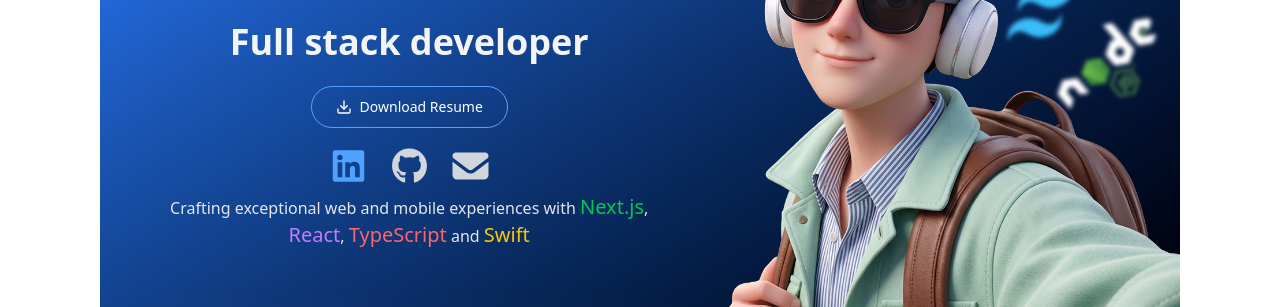
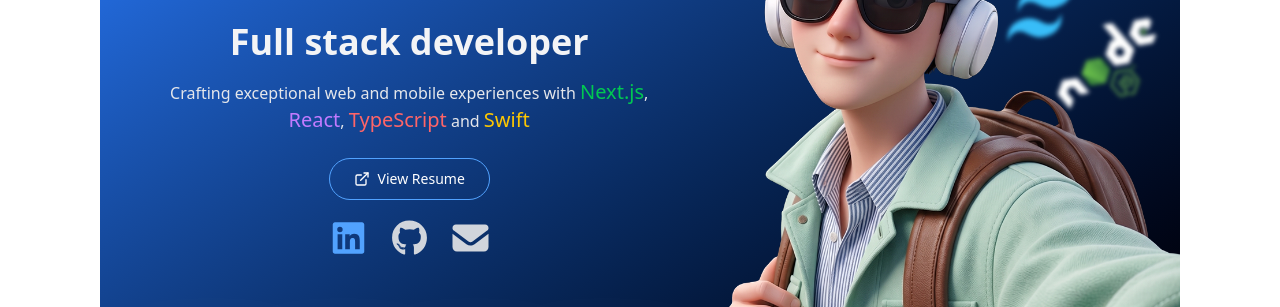
Before and after one commit to 94yahui/my_portfolio, a React (Vite) app: page / in a window 1280 px wide. Shown: the part 299-606 px from the top of the page. Built offline with nearby package versions, Linux system fonts and the light colour scheme; no server answers.

Commit message:
Update resume

```diff
--- a/src/Intro.tsx
+++ b/src/Intro.tsx
@@ -25,7 +25,7 @@ const t = {
     hi: "Hi, I'm",
     name: "Yahui Xu",
     title: "Full stack developer",
-    download: "Download Resume",
+    download: "View Resume",
     description: (
       <>
         Crafting exceptional web and mobile experiences with{" "}
@@ -42,7 +42,7 @@ const t = {
     hi: "你好，我是",
     name: "许亚辉",
     title: "全栈开发者",
-    download: "下载简历",
+    download: "查看简历",
     description: (
       <>
         专注于使用 <span className="text-green-500 text-xl">Next.js</span>、{" "}
@@ -124,12 +124,15 @@ const Intro = () => {
             {text.title}
           </h2>
 
+          <p className="p-2 text-gray-200">{text.description}</p>
+
           <div className="mt-4">
             <a
               href={
                 lang === "en" ? "/yahui_resume.pdf" : "/yahui_resume_zh.pdf"
               }
-              download
+              target="_blank"
+              rel="noopener noreferrer"
               className="inline-flex items-center gap-2 px-6 py-2.5 rounded-full border border-blue-400 text-white text-sm font-medium hover:bg-blue-500/50 transition-colors duration-200"
             >
               <svg
@@ -142,9 +145,9 @@ const Intro = () => {
                 strokeLinecap="round"
                 strokeLinejoin="round"
               >
-                <path d="M21 15v4a2 2 0 0 1-2 2H5a2 2 0 0 1-2-2v-4" />
-                <polyline points="7 10 12 15 17 10" />
-                <line x1="12" y1="15" x2="12" y2="3" />
+                <path d="M18 13v6a2 2 0 0 1-2 2H5a2 2 0 0 1-2-2V8a2 2 0 0 1 2-2h6" />
+                <polyline points="15 3 21 3 21 9" />
+                <line x1="10" y1="14" x2="21" y2="3" />
               </svg>
               {text.download}
             </a>
@@ -153,7 +156,6 @@ const Intro = () => {
             </div>
           </div>
 
-          <p className="p-2 text-gray-200">{text.description}</p>
         </div>
 
         <div className="p-8 flex gap-3 justify-center flex-wrap sm:flex-nowrap">
```
